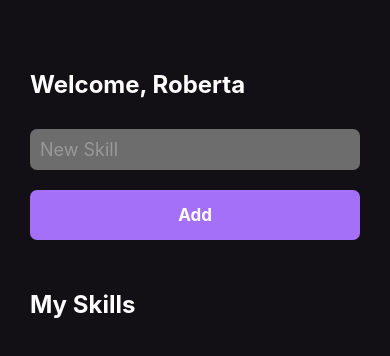
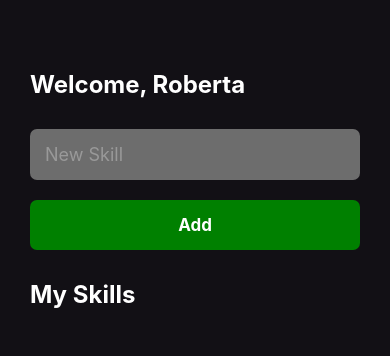
Before and after one commit to robertarfa/ReactNative, a React Native app in the folder mySkills/: screen / in a window 390 px wide. Shown: the top 356 px of the page. Built offline with nearby package versions, Linux system fonts and the light colour scheme.

Commit message:
components

```diff
--- a/mySkills/src/pages/Home.js
+++ b/mySkills/src/pages/Home.js
@@ -1,32 +1,41 @@
 /* eslint-disable no-trailing-spaces */
 /* eslint-disable prettier/prettier */
 /* eslint-disable react-native/no-inline-styles */
-import React from 'react';
-import {
-  View,
-  Text,
-  StyleSheet,
-  TextInput,
-  Platform,
-  TouchableOpacity, //quando clicar nele vai ficar um pouco transparente
-} from 'react-native';
+import React, {useState} from 'react';
+import {View, Text, StyleSheet, TextInput, Platform} from 'react-native';
+import {Button} from './components/Button';
+import SkillCard from './components/SkillCard';
 
 export function Home() {
+  const [newSkill, setNewSkill] = useState('');
+  const [mySkills, setMySkills] = useState([]);
+
+  function handleAddNewSkill() {
+    setMySkills(oldState => [...oldState, newSkill]);
+    setNewSkill('');
+  }
+
+  console.log({mySkills, newSkill});
+
   return (
     <View style={styles.container}>
       <Text style={styles.title}>Welcome, Roberta</Text>
 
       <TextInput
         style={styles.input}
+        value={newSkill}
         placeholder={'New Skill'}
         placeholderTextColor={'#999'}
+        onChangeText={setNewSkill}
       />
 
-      <TouchableOpacity style={styles.button} activeOpacity={0.7}>
-        <Text style={styles.buttonText}>Add</Text>
-      </TouchableOpacity>
+      <Button onPress={handleAddNewSkill} />
 
-      <Text style={[styles.title, {marginTop: 50}]}>My Skills</Text>
+      <Text style={[styles.title, {marginVertical: 30}]}>My Skills</Text>
+
+      {mySkills.map(skill => (
+        <SkillCard skill={skill} />
+      ))}
     </View>
   );
 }
@@ -47,20 +56,8 @@ const styles = StyleSheet.create({
     backgroundColor: '#6d6d6d',
     color: '#fff',
     fontSize: 18,
-    padding: Platform.OS === 'ios' ? 15 : 10,
+    padding: Platform.OS === 'ios' ? 15 : 15,
     marginTop: 30,
     borderRadius: 7,
   },
-  button: {
-    backgroundColor: '#A370F7',
-    padding: 15,
-    borderRadius: 7,
-    alignItems: 'center',
-    marginTop: 20,
-  },
-  buttonText: {
-    color: '#fff',
-    fontSize: 17,
-    fontWeight: 'bold',
-  },
 });
--- /dev/null
+++ b/mySkills/src/pages/components/Button.js
@@ -0,0 +1,29 @@
+/* eslint-disable prettier/prettier */
+import React from 'react';
+import {TouchableOpacity, Text, StyleSheet} from 'react-native';
+
+export function Button({onPress}) {
+  return (
+    <TouchableOpacity
+      style={styles.button}
+      activeOpacity={0.7}
+      onPress={onPress}>
+      <Text style={styles.buttonText}>Add</Text>
+    </TouchableOpacity>
+  );
+}
+
+const styles = StyleSheet.create({
+  button: {
+    backgroundColor: 'green',
+    padding: 15,
+    borderRadius: 7,
+    alignItems: 'center',
+    marginTop: 20,
+  },
+  buttonText: {
+    color: '#fff',
+    fontSize: 17,
+    fontWeight: 'bold',
+  },
+});
--- /dev/null
+++ b/mySkills/src/pages/components/SkillCard.js
@@ -0,0 +1,27 @@
+/* eslint-disable prettier/prettier */
+/* eslint-disable no-undef */
+import React from 'react';
+import {TouchableOpacity, Text, StyleSheet} from 'react-native';
+
+export default function SkillCard({skill}) {
+  return (
+    <TouchableOpacity key={skill} style={styles.buttonSkill}>
+      <Text style={styles.textSkill}>{skill}</Text>
+    </TouchableOpacity>
+  );
+}
+
+const styles = StyleSheet.create({
+  buttonSkill: {
+    backgroundColor: '#6d6d6d',
+    padding: 15,
+    borderRadius: 50,
+    alignItems: 'center',
+    marginVertical: 5,
+  },
+  textSkill: {
+    color: '#fff',
+    fontSize: 18,
+    fontWeight: 'bold',
+  },
+});
```
